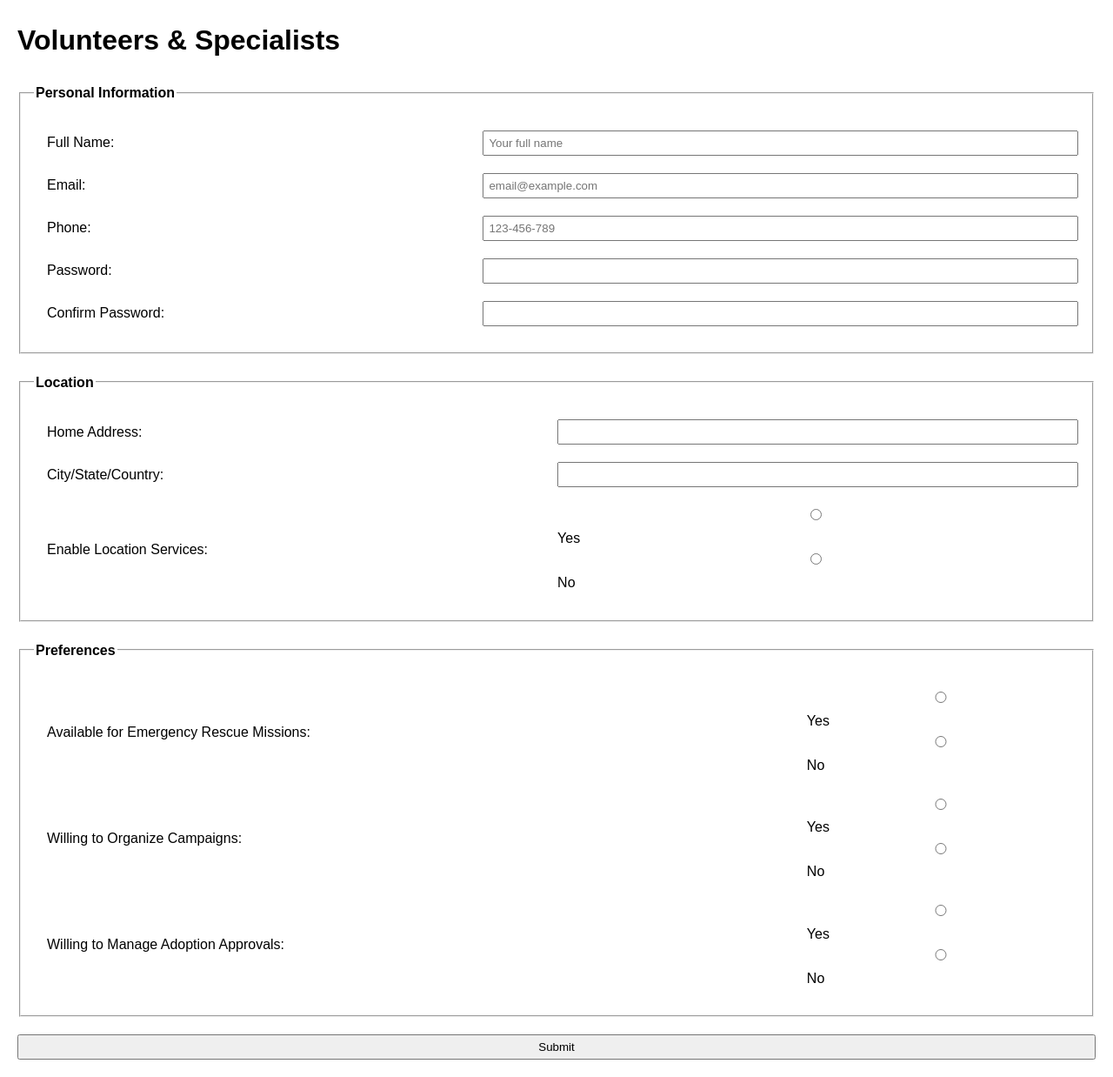
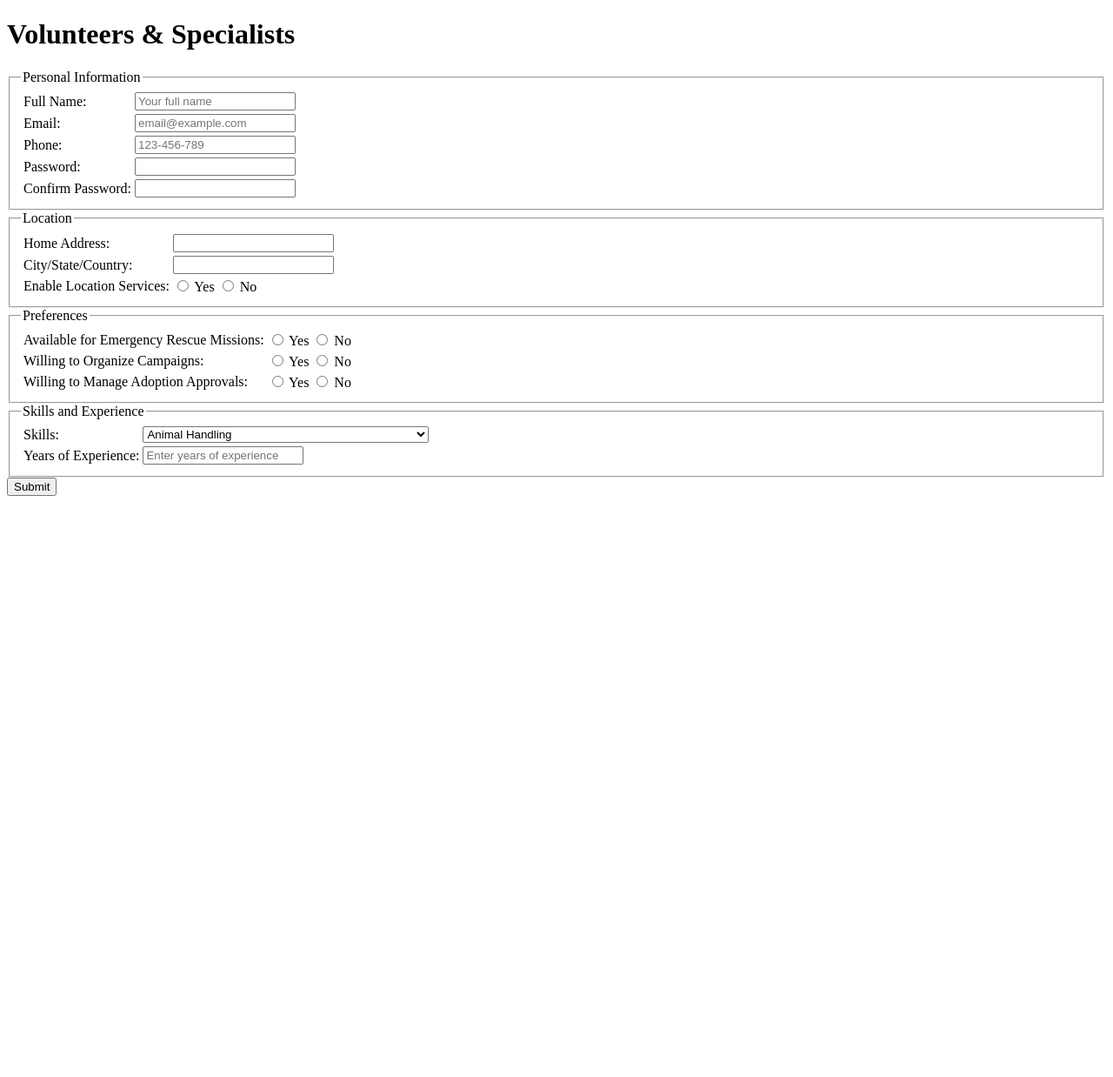
Before and after one commit to codingmoose-dev/PawsitiveWhispers, a PHP site: page /PawsitiveWellbeing/Volunteer/view/VolunteerRegistration.php in a window 1280 px wide. Shown: the whole page at 87% size. After the commit the page ends 570 px from the top, so only its background shows below. Run offline with PHP 8.4, Linux system fonts and the light colour scheme; the template is opened without the code that fills it, so the values that code supplies are empty.

Commit message:
PawsitiveWellbeing

```diff
--- a/Volunteer/view/VolunteerRegistration.php
+++ b/Volunteer/view/VolunteerRegistration.php
@@ -4,16 +4,6 @@
     <meta charset="UTF-8">
     <meta name="viewport" content="width=device-width, initial-scale=1.0">
     <title>Volunteers & Specialists</title>
-    <style>
-        body { font-family: Arial, sans-serif; line-height: 1.6; margin: 20px; }
-        table { width: 100%; border-spacing: 10px; }
-        td { padding: 5px; }
-        fieldset { margin-bottom: 20px; padding: 15px; }
-        legend { font-weight: bold; }
-        input, select, textarea { width: 100%; padding: 5px; }
-        .button { text-align: center; }
-        .error { color: red; }
-    </style>
 </head>
 <body>
     <h1>Volunteers & Specialists</h1>
@@ -70,8 +60,6 @@
             </table>
         </fieldset>
 
-        <!-- Other fieldsets omitted for brevity -->
-
         <fieldset>
             <legend>Preferences</legend>
             <table>
@@ -105,6 +93,33 @@
             </table>
         </fieldset>
 
+        <fieldset>
+            <legend>Skills and Experience</legend>
+            <table>
+                <tr>
+                    <td><label for="skills">Skills:</label></td>
+                    <td>
+                        <select id="skills" name="skills" required>
+                            <option value="Animal Handling">Animal Handling</option>
+                            <option value="First Aid for Animals">First Aid for Animals</option>
+                            <option value="Driving">Driving (for transporting animals)</option>
+                            <option value="Event Planning">Event Planning</option>
+                            <option value="Social Media Management">Social Media Management</option>
+                            <option value="Veterinary Assistance">Veterinary Assistance (if not a licensed veterinarian)</option>
+                        </select>
+                    </td>
+                </tr>
+                <tr>
+                    <td><label for="experience">Years of Experience:</label></td>
+                    <td>
+                        <input type="number" id="experience" name="experience" min="0" step="1" placeholder="Enter years of experience" required>
+                    </td>
+                </tr>
+            </table>
+        </fieldset>
+
+
+
         <div class="button">
             <input type="submit" value="Submit">
         </div>
```
